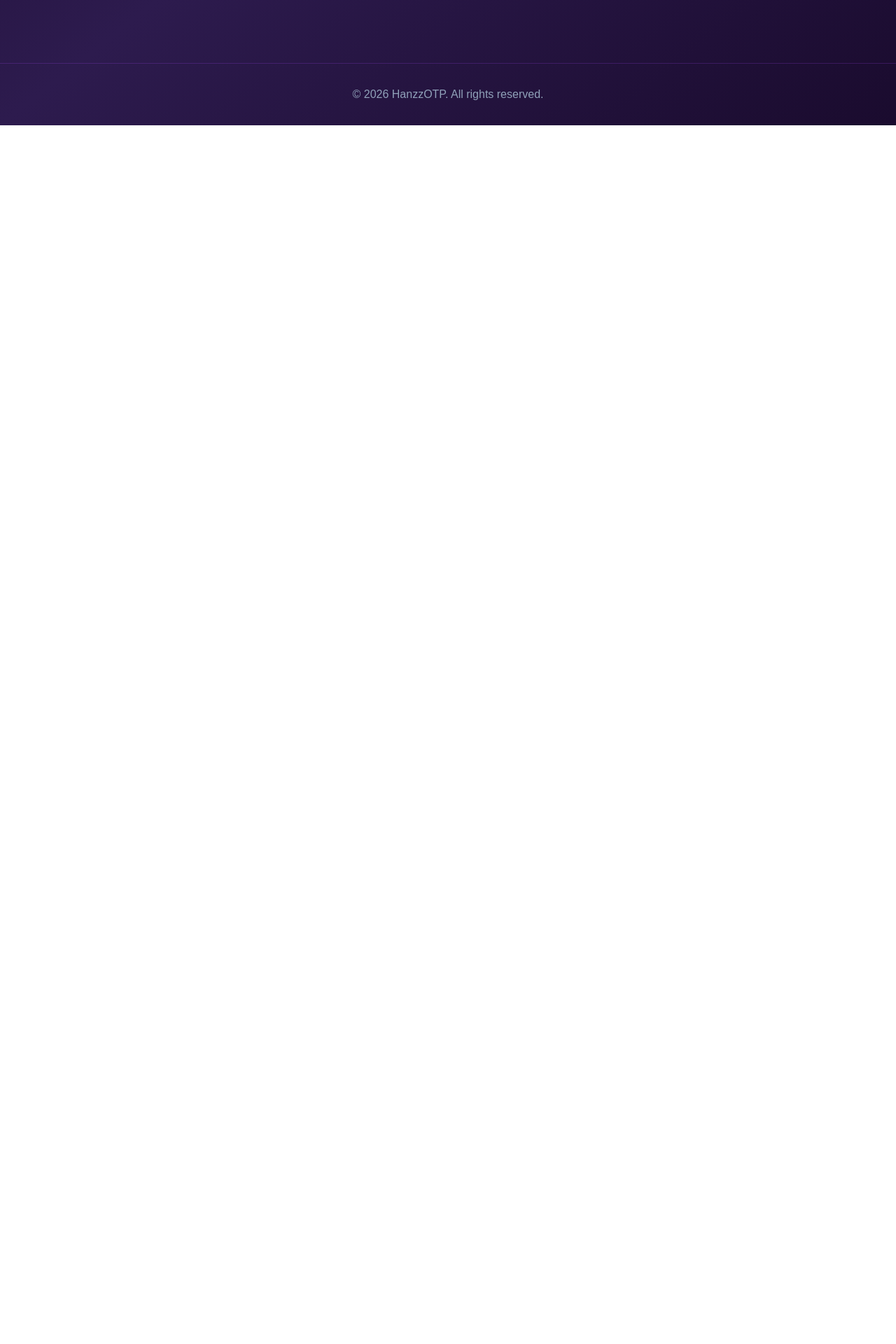
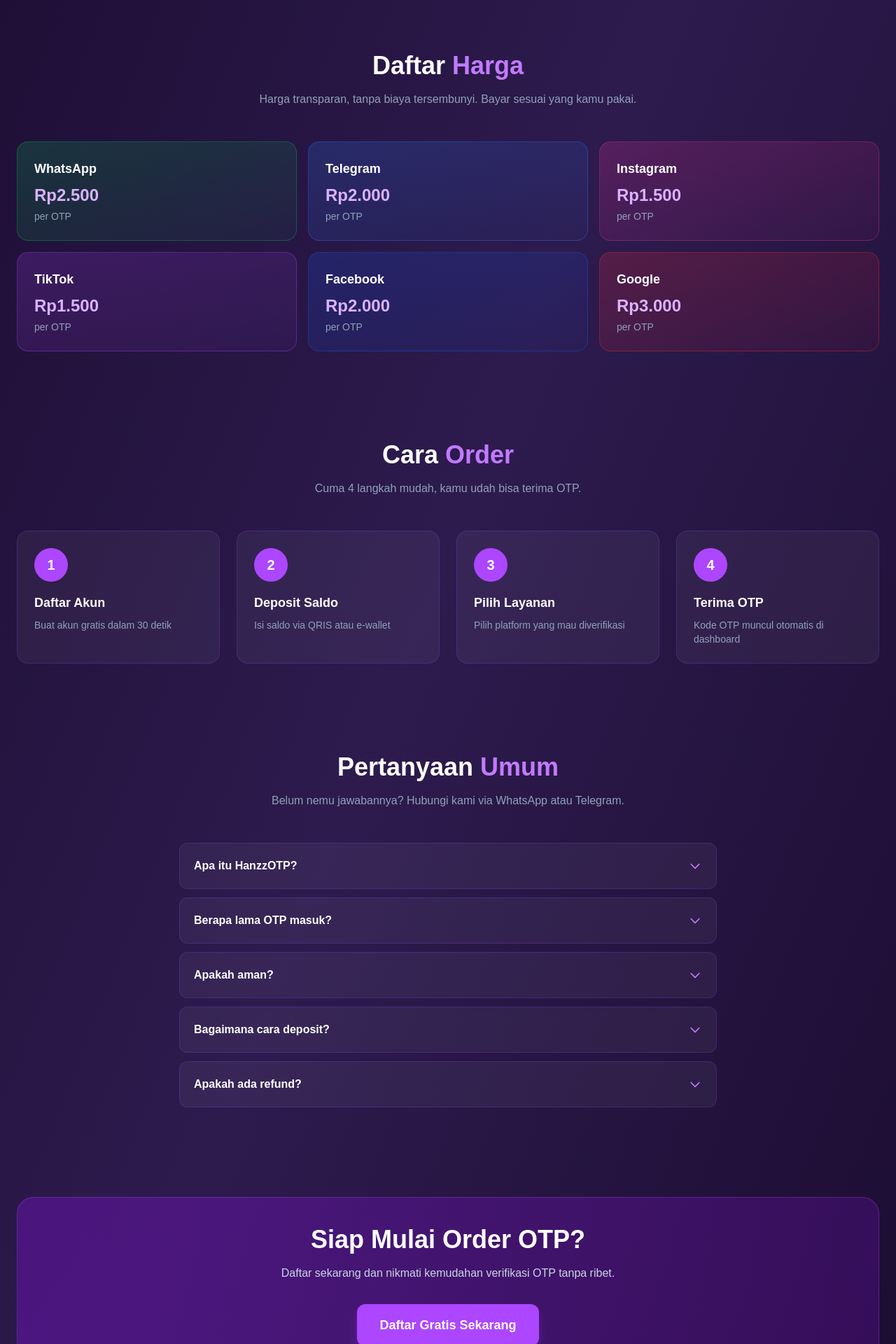
Before and after one commit to HanzzXD7/hanzzotp, a Next.js app: page / in a window 1280 px wide. Shown: the part 840-2760 px from the top of the page at 70% size. Before the commit the page ends 1019 px from the top, so only its background shows below. Built offline with nearby package versions, Linux system fonts and the light colour scheme.

Commit message:
Add pricing, steps, FAQ, and enhanced footer

```diff
--- a/app/page.tsx
+++ b/app/page.tsx
@@ -1,7 +1,32 @@
 export default function Home() {
+  const faqs = [
+    { q: 'Apa itu HanzzOTP?', a: 'HanzzOTP adalah layanan yang menyediakan nomor virtual untuk menerima kode OTP dari berbagai platform seperti WhatsApp, Telegram, Instagram, dan lainnya.' },
+    { q: 'Berapa lama OTP masuk?', a: 'Rata-rata OTP masuk dalam 1-3 menit setelah order. Kalau lebih dari 20 menit tidak masuk, saldo akan otomatis dikembalikan.' },
+    { q: 'Apakah aman?', a: 'Ya, kami menggunakan penyedia API resmi dan terenkripsi. Data kamu tidak akan dibagikan ke pihak lain.' },
+    { q: 'Bagaimana cara deposit?', a: 'Deposit bisa melalui QRIS, transfer bank, atau e-wallet. Saldo akan masuk otomatis setelah pembayaran dikonfirmasi.' },
+    { q: 'Apakah ada refund?', a: 'Jika OTP tidak masuk dalam 20 menit, saldo otomatis dikembalikan 100% tanpa potongan.' },
+  ]
+
+  const steps = [
+    { num: '1', title: 'Daftar Akun', desc: 'Buat akun gratis dalam 30 detik' },
+    { num: '2', title: 'Deposit Saldo', desc: 'Isi saldo via QRIS atau e-wallet' },
+    { num: '3', title: 'Pilih Layanan', desc: 'Pilih platform yang mau diverifikasi' },
+    { num: '4', title: 'Terima OTP', desc: 'Kode OTP muncul otomatis di dashboard' },
+  ]
+
+  const prices = [
+    { name: 'WhatsApp', price: 'Rp2.500', color: 'from-green-500/20 to-green-500/5', border: 'border-green-500/30' },
+    { name: 'Telegram', price: 'Rp2.000', color: 'from-blue-500/20 to-blue-500/5', border: 'border-blue-500/30' },
+    { name: 'Instagram', price: 'Rp1.500', color: 'from-pink-500/20 to-pink-500/5', border: 'border-pink-500/30' },
+    { name: 'TikTok', price: 'Rp1.500', color: 'from-purple-500/20 to-purple-500/5', border: 'border-purple-500/30' },
+    { name: 'Facebook', price: 'Rp2.000', color: 'from-blue-600/20 to-blue-600/5', border: 'border-blue-600/30' },
+    { name: 'Google', price: 'Rp3.000', color: 'from-red-500/20 to-red-500/5', border: 'border-red-500/30' },
+  ]
+
   return (
     <main className="min-h-screen bg-gradient-to-br from-[#1a0b2e] via-[#2d1b4e] to-[#1a0b2e] text-white">
-      <nav className="flex justify-between items-center px-6 py-4 border-b border-purple-500/20">
+      {/* Navbar */}
+      <nav className="flex justify-between items-center px-6 py-4 border-b border-purple-500/20 sticky top-0 backdrop-blur-lg bg-[#1a0b2e]/80 z-50">
         <h1 className="text-2xl font-bold">
           Hanzz<span className="text-purple-400">OTP</span>
         </h1>
@@ -15,6 +40,7 @@
         </div>
       </nav>
 
+      {/* Hero */}
       <div className="container mx-auto px-6 py-20 text-center">
         <div className="inline-block bg-purple-500/20 border border-purple-400/30 rounded-full px-4 py-1 mb-6">
           <span className="text-purple-300 text-sm">Layanan OTP Tercepat #1</span>
@@ -39,6 +65,7 @@
         </div>
       </div>
 
+      {/* Features */}
       <div className="container mx-auto px-6 py-16">
         <div className="grid md:grid-cols-3 gap-6">
           <div className="bg-white/5 border border-purple-500/20 rounded-2xl p-6 hover:bg-white/10 transition">
@@ -73,9 +100,145 @@
         </div>
       </div>
 
-      <footer className="border-t border-purple-500/20 mt-20 py-8 text-center text-slate-400">
-        <p>© 2026 HanzzOTP. All rights reserved.</p>
+      {/* Harga */}
+      <div className="container mx-auto px-6 py-16">
+        <div className="text-center mb-12">
+          <h2 className="text-4xl font-bold mb-4">
+            Daftar <span className="text-purple-400">Harga</span>
+          </h2>
+          <p className="text-slate-400 max-w-2xl mx-auto">
+            Harga transparan, tanpa biaya tersembunyi. Bayar sesuai yang kamu pakai.
+          </p>
+        </div>
+
+        <div className="grid grid-cols-2 md:grid-cols-3 gap-4">
+          {prices.map((p, i) => (
+            <div
+              key={i}
+              className={`bg-gradient-to-br ${p.color} border ${p.border} rounded-2xl p-6 hover:scale-105 transition`}
+            >
+              <h3 className="text-lg font-bold mb-2">{p.name}</h3>
+              <p className="text-2xl font-bold text-purple-300">{p.price}</p>
+              <p className="text-slate-400 text-sm mt-1">per OTP</p>
+            </div>
+          ))}
+        </div>
+      </div>
+
+      {/* Cara Order */}
+      <div className="container mx-auto px-6 py-16">
+        <div className="text-center mb-12">
+          <h2 className="text-4xl font-bold mb-4">
+            Cara <span className="text-purple-400">Order</span>
+          </h2>
+          <p className="text-slate-400 max-w-2xl mx-auto">
+            Cuma 4 langkah mudah, kamu udah bisa terima OTP.
+          </p>
+        </div>
+
+        <div className="grid md:grid-cols-4 gap-6">
+          {steps.map((s, i) => (
+            <div key={i} className="relative bg-white/5 border border-purple-500/20 rounded-2xl p-6">
+              <div className="w-12 h-12 rounded-full bg-purple-500 flex items-center justify-center text-xl font-bold mb-4">
+                {s.num}
+              </div>
+              <h3 className="text-lg font-bold mb-2">{s.title}</h3>
+              <p className="text-slate-400 text-sm">{s.desc}</p>
+            </div>
+          ))}
+        </div>
+      </div>
+
+      {/* FAQ */}
+      <div className="container mx-auto px-6 py-16">
+        <div className="text-center mb-12">
+          <h2 className="text-4xl font-bold mb-4">
+            Pertanyaan <span className="text-purple-400">Umum</span>
+          </h2>
+          <p className="text-slate-400 max-w-2xl mx-auto">
+            Belum nemu jawabannya? Hubungi kami via WhatsApp atau Telegram.
+          </p>
+        </div>
+
+        <div className="max-w-3xl mx-auto space-y-3">
+          {faqs.map((f, i) => (
+            <details
+              key={i}
+              className="group bg-white/5 border border-purple-500/20 rounded-xl p-5 hover:bg-white/10 transition"
+            >
+              <summary className="flex justify-between items-center cursor-pointer list-none">
+                <span className="font-semibold pr-4">{f.q}</span>
+                <svg
+                  className="w-5 h-5 text-purple-400 flex-shrink-0 group-open:rotate-180 transition-transform"
+                  fill="none"
+                  stroke="currentColor"
+                  strokeWidth="2"
+                  viewBox="0 0 24 24"
+                >
+                  <path strokeLinecap="round" strokeLinejoin="round" d="M19 9l-7 7-7-7" />
+                </svg>
+              </summary>
+              <p className="text-slate-400 mt-3 text-sm leading-relaxed">{f.a}</p>
+            </details>
+          ))}
+        </div>
+      </div>
+
+      {/* CTA */}
+      <div className="container mx-auto px-6 py-16">
+        <div className="bg-gradient-to-r from-purple-600/30 to-purple-800/30 border border-purple-500/30 rounded-3xl p-10 text-center">
+          <h2 className="text-3xl md:text-4xl font-bold mb-4">
+            Siap Mulai Order OTP?
+          </h2>
+          <p className="text-slate-300 mb-8 max-w-xl mx-auto">
+            Daftar sekarang dan nikmati kemudahan verifikasi OTP tanpa ribet.
+          </p>
+          <button className="bg-purple-500 hover:bg-purple-600 px-8 py-4 rounded-xl font-semibold text-lg transition shadow-lg shadow-purple-500/30">
+            Daftar Gratis Sekarang
+          </button>
+        </div>
+      </div>
+
+      {/* Footer */}
+      <footer className="border-t border-purple-500/20 mt-20 pt-12 pb-8">
+        <div className="container mx-auto px-6">
+          <div className="grid md:grid-cols-4 gap-8 mb-10">
+            <div className="md:col-span-2">
+              <h3 className="text-2xl font-bold mb-3">
+                Hanzz<span className="text-purple-400">OTP</span>
+              </h3>
+              <p className="text-slate-400 text-sm leading-relaxed max-w-sm">
+                Layanan nomor virtual untuk verifikasi OTP dari berbagai platform.
+                Cepat, murah, dan terpercaya sejak 2026.
+              </p>
+            </div>
+
+            <div>
+              <h4 className="font-bold mb-3">Layanan</h4>
+              <ul className="space-y-2 text-slate-400 text-sm">
+                <li><a href="#" className="hover:text-purple-400 transition">Order OTP</a></li>
+                <li><a href="#" className="hover:text-purple-400 transition">Deposit Saldo</a></li>
+                <li><a href="#" className="hover:text-purple-400 transition">API Reseller</a></li>
+                <li><a href="#" className="hover:text-purple-400 transition">Cek Harga</a></li>
+              </ul>
+            </div>
+
+            <div>
+              <h4 className="font-bold mb-3">Bantuan</h4>
+              <ul className="space-y-2 text-slate-400 text-sm">
+                <li><a href="#" className="hover:text-purple-400 transition">FAQ</a></li>
+                <li><a href="#" className="hover:text-purple-400 transition">Hubungi Kami</a></li>
+                <li><a href="#" className="hover:text-purple-400 transition">Syarat & Ketentuan</a></li>
+                <li><a href="#" className="hover:text-purple-400 transition">Kebijakan Privasi</a></li>
+              </ul>
+            </div>
+          </div>
+
+          <div className="border-t border-purple-500/20 pt-6 text-center text-slate-400 text-sm">
+            <p>© 2026 HanzzOTP. All rights reserved.</p>
+          </div>
+        </div>
       </footer>
     </main>
   )
-}
+              }
```
